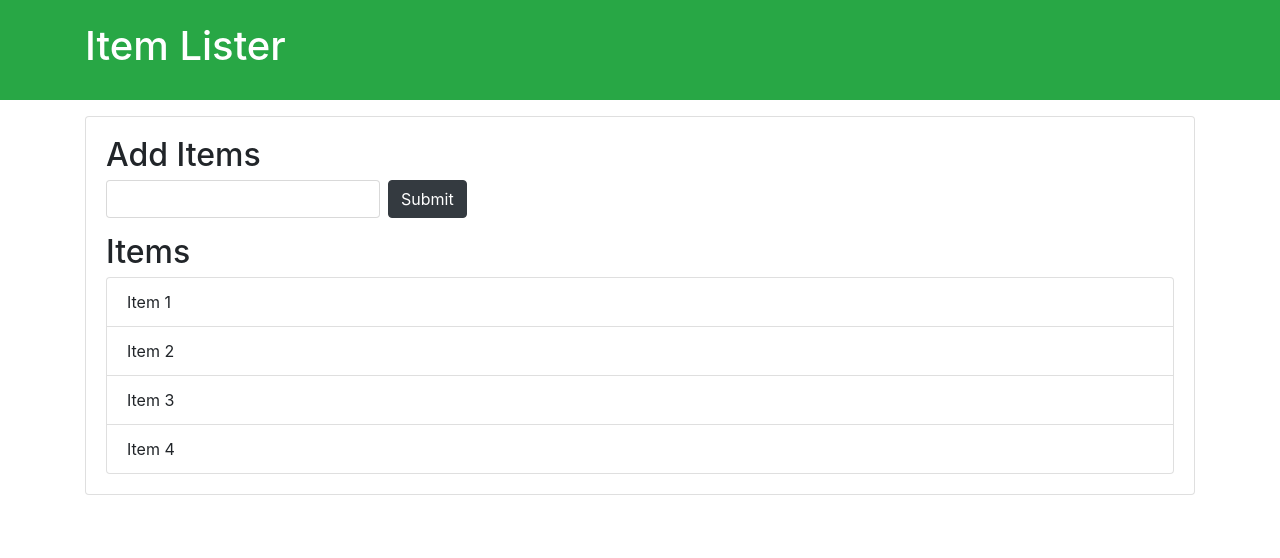
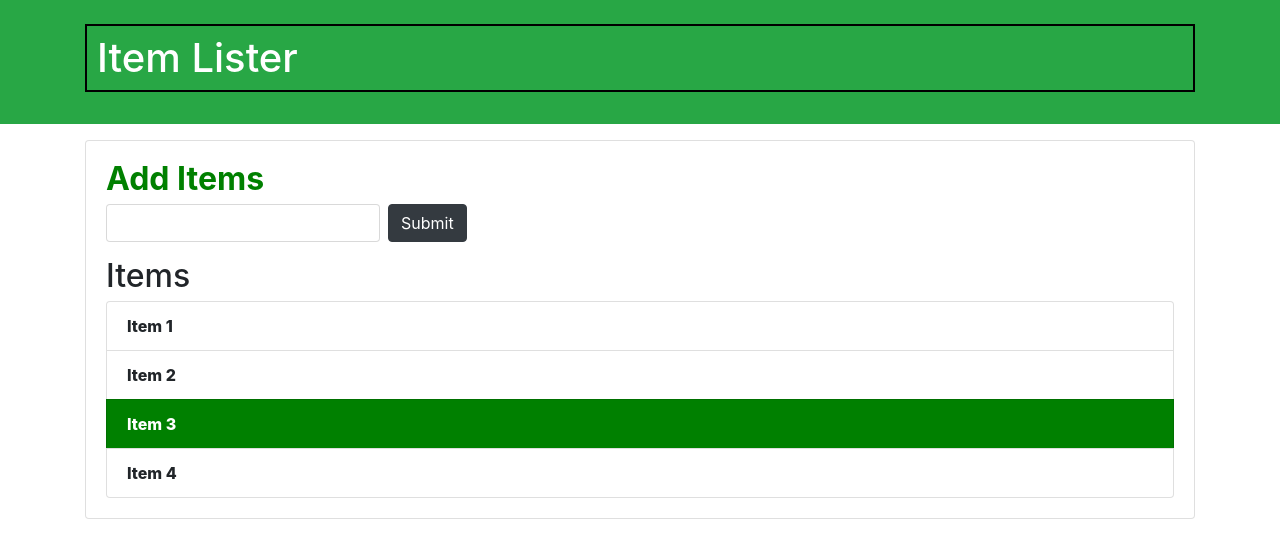
Before and after one commit to adityagangil/Item-Lister, a plain HTML site: page index.html in a window 1280 px wide. Drawn offline with nearby package versions, Linux system fonts and the light colour scheme.

Commit message:
Add files via upload

```diff
--- a/index.html
+++ b/index.html
@@ -15,7 +15,7 @@
   </header>
   <div class="container">
    <div id="main" class="card card-body">
-    <h2 class="title">Add Items</h2>
+    <h2 id="add-item" class="title">Add Items</h2>
     <form class="form-inline mb-3">
       <input type="text" class="form-control mr-2">
       <input type="submit" class="btn btn-dark" value="Submit">
@@ -24,11 +24,11 @@
     <ul id="items" class="list-group">
       <li class="list-group-item">Item 1</li>
       <li class="list-group-item">Item 2</li>
-      <li class="list-group-item">Item 3</li>
+      <li id="item-3" class="list-group-item">Item 3</li>
       <li class="list-group-item">Item 4</li>
     </ul>
    </div>
   </div>
-
+<script src="dom.js"></script>
 </body>
 </html>
```
